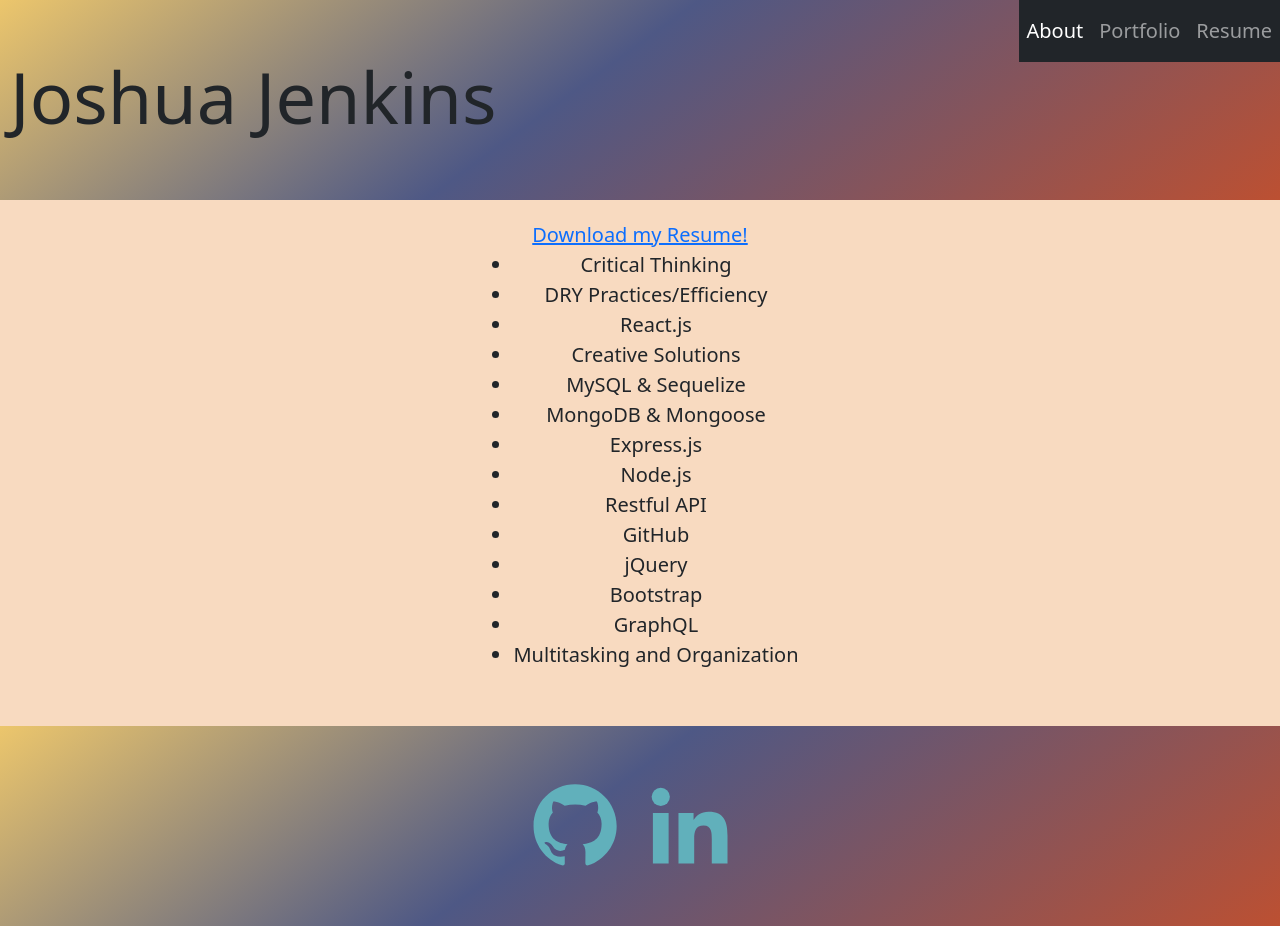
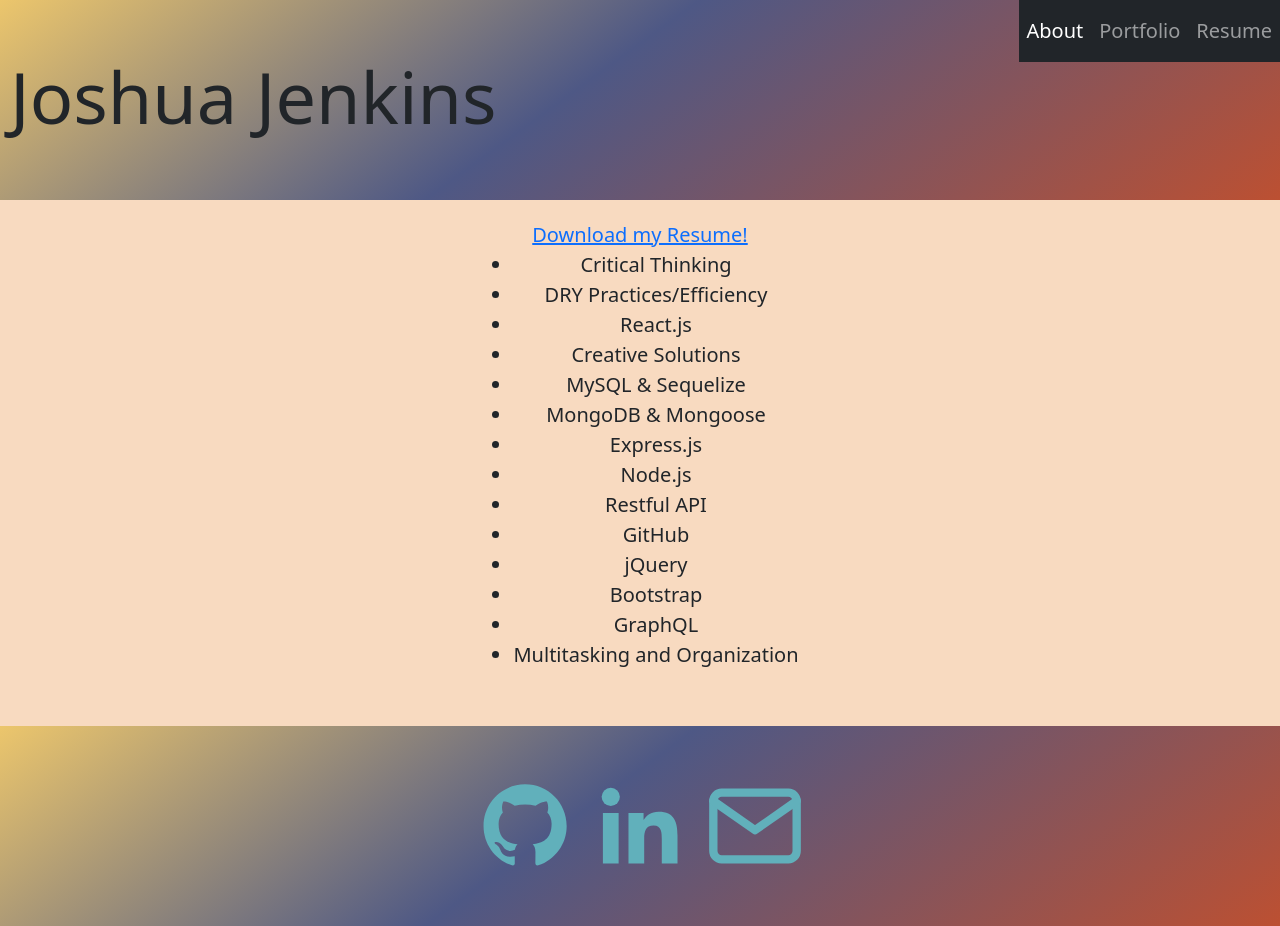
Before and after one commit to WolfSpiderman/react-portfolio, a React (Create React App) app: page /resume in a window 1280 px wide. Built offline with nearby package versions, Linux system fonts and the light colour scheme.

Commit message:
added send email link in footer

```diff
--- a/src/components/Footer.js
+++ b/src/components/Footer.js
@@ -1,6 +1,6 @@
 import React from 'react';
 import { BiLogoGithub, BiLogoLinkedin } from 'react-icons/bi';
-import { FaStackOverflow } from 'react-icons/fa';
+import { FiMail } from 'react-icons/fi';
 
 export default function Footer() {
   return (
@@ -13,9 +13,9 @@ export default function Footer() {
         <BiLogoLinkedin style={{ minHeight: 100, minWidth: 100, color: '#61b0bb' }}/>
       </a>
 
-      {/* <a href="https://stackoverflow.com/users/22142526/joshua-jenkins">
-        <FaStackOverflow style={{ minHeight: 100, minWidth: 100, color: '#61b0bb' }} />
-      </a> */}
+      <a href="mailto:josh_jenkins93@eyahoo.com">
+        <FiMail style={{ minHeight: 100, minWidth: 100, color: '#61b0bb' }} />
+      </a>
     </footer>
   );
 }
```
